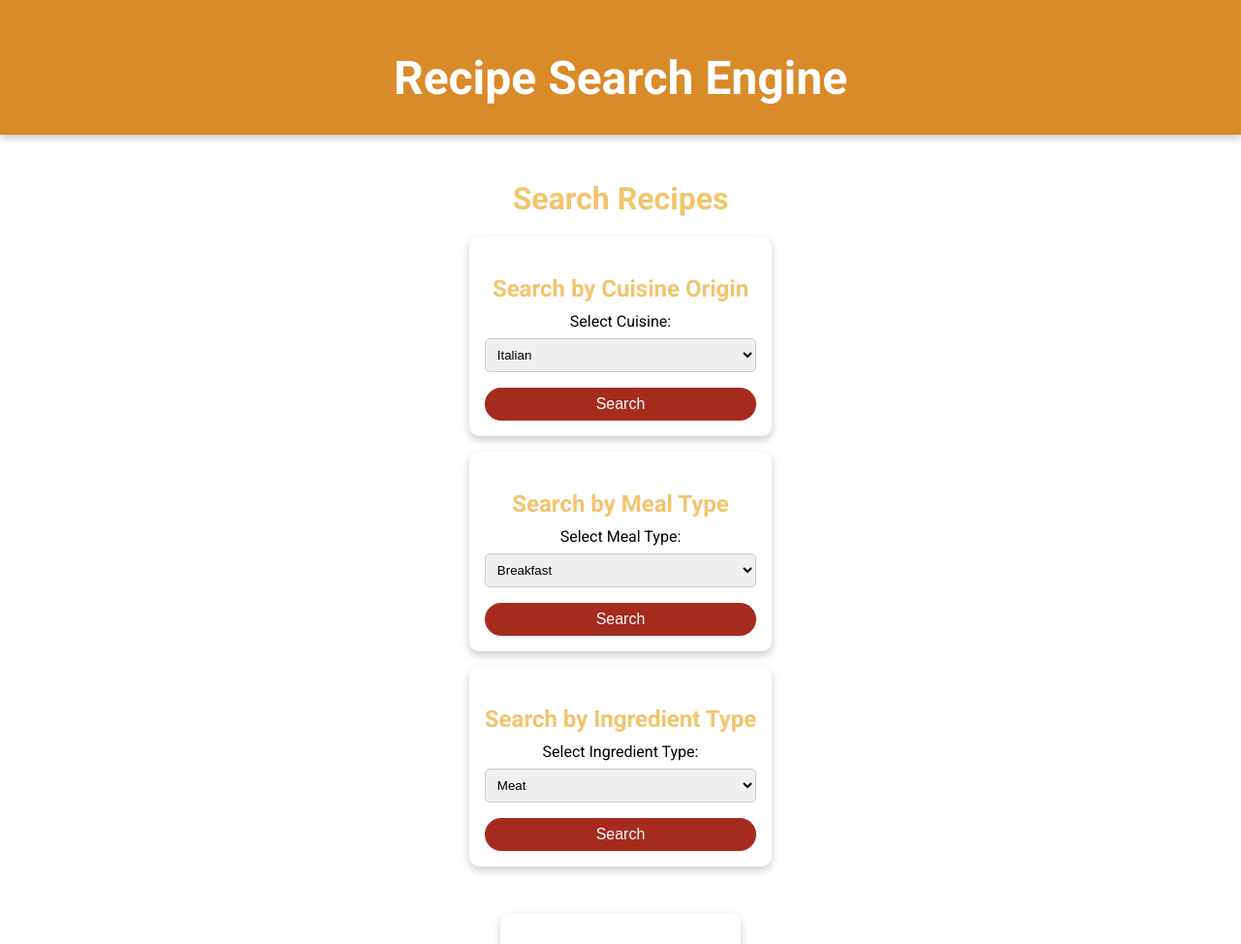
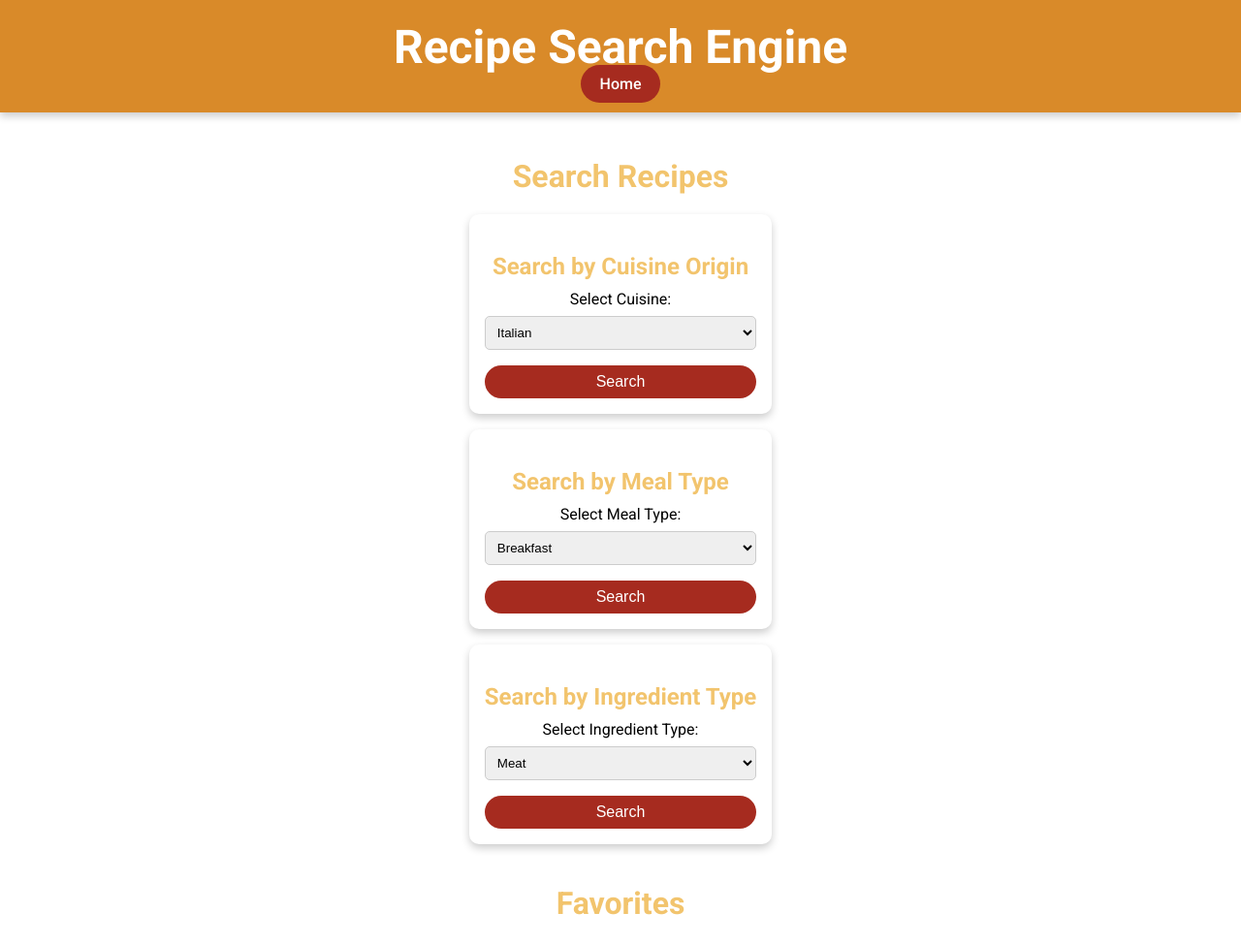
Before and after one commit to ChrisReynolds0508/recipe-book, a plain HTML site: page search-page.html in a window 1280 px wide. Shown: the top 974 px of the page at 97% size. Drawn offline with Linux system fonts and the light colour scheme.

Commit message:
HTML Structure additions: Nav, Favorites + search results + button style on NAV

```diff
--- a/assets/css/style.css
+++ b/assets/css/style.css
@@ -25,6 +25,31 @@ header {
     text-align: center;
     font-weight: 500;
     box-shadow: 0 4px 8px rgba(0, 0, 0, 0.2);
+}
+
+header h1 {
+    margin: 0;
+}
+
+header nav {
+    margin-left: auto;
+}
+
+header .home-btn {
+    background-color: var(--highlight-one);
+    color: var(--main-font);
+    padding: 10px 20px;
+    border: none;
+    border-radius: 25px;
+    text-decoration: none;
+    font-size: 1rem;
+    cursor: pointer;
+    transition: background-color 0.3s ease, transform 0.3s ease;
+}
+
+header .home-btn:hover {
+    background-color: var(--highlight-three);
+    transform: scale(1.05);
 }
 
 main {
--- a/search-page.html
+++ b/search-page.html
@@ -12,6 +12,9 @@
 <body>
     <header>
         <h1>Recipe Search Engine</h1>
+        <nav>
+            <a href="index.html" class="home-btn">Home</a>
+        </nav>
     </header>
 
     <main>
@@ -70,6 +73,15 @@
             </div>
         </section>
 
+        <!-- Favorites Section -->
+        <section id="favorites">
+            <h2>Favorites</h2>
+            <div id="favorite-list">
+                <!-- Favorite recipes will be displayed here -->
+            </div>
+        </section>
+
+        <!-- Search Results Section -->
         <section id="results">
             <h2>Search Results</h2>
             <div id="recipe-list">
```
